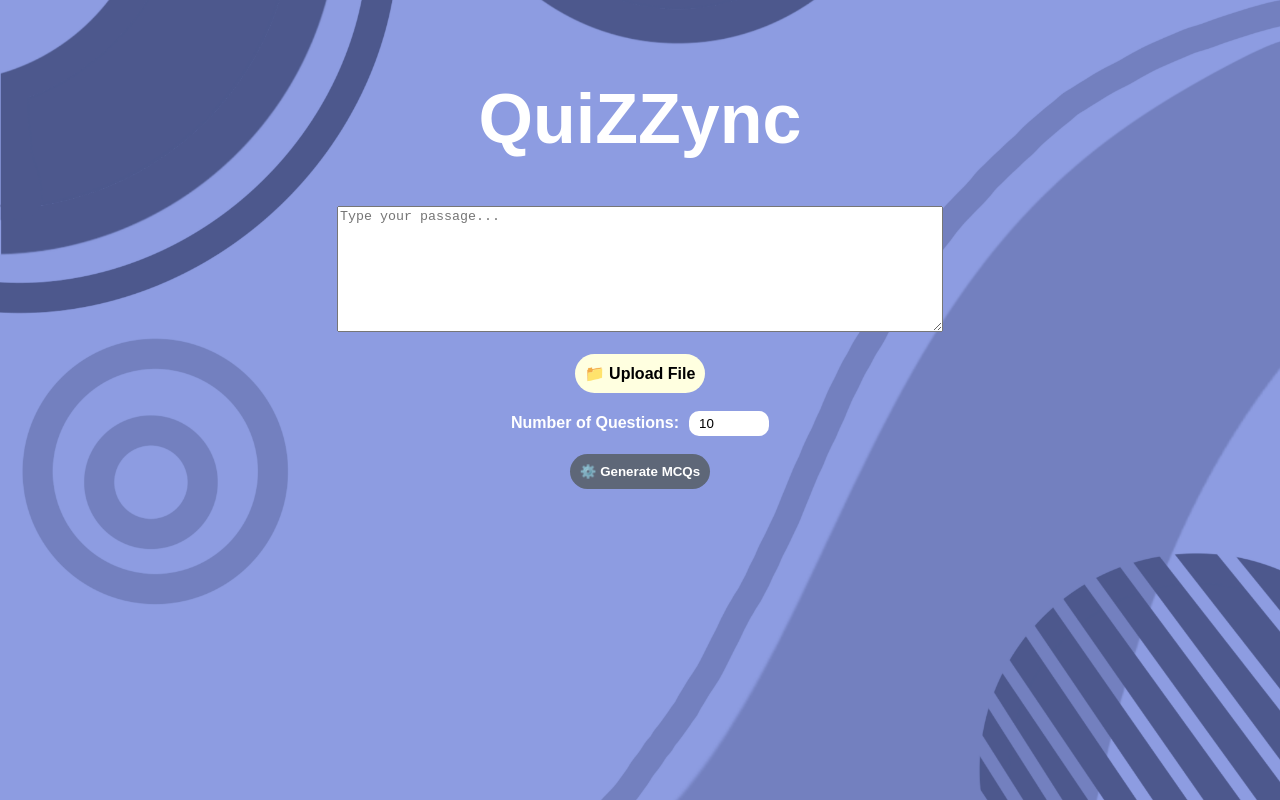
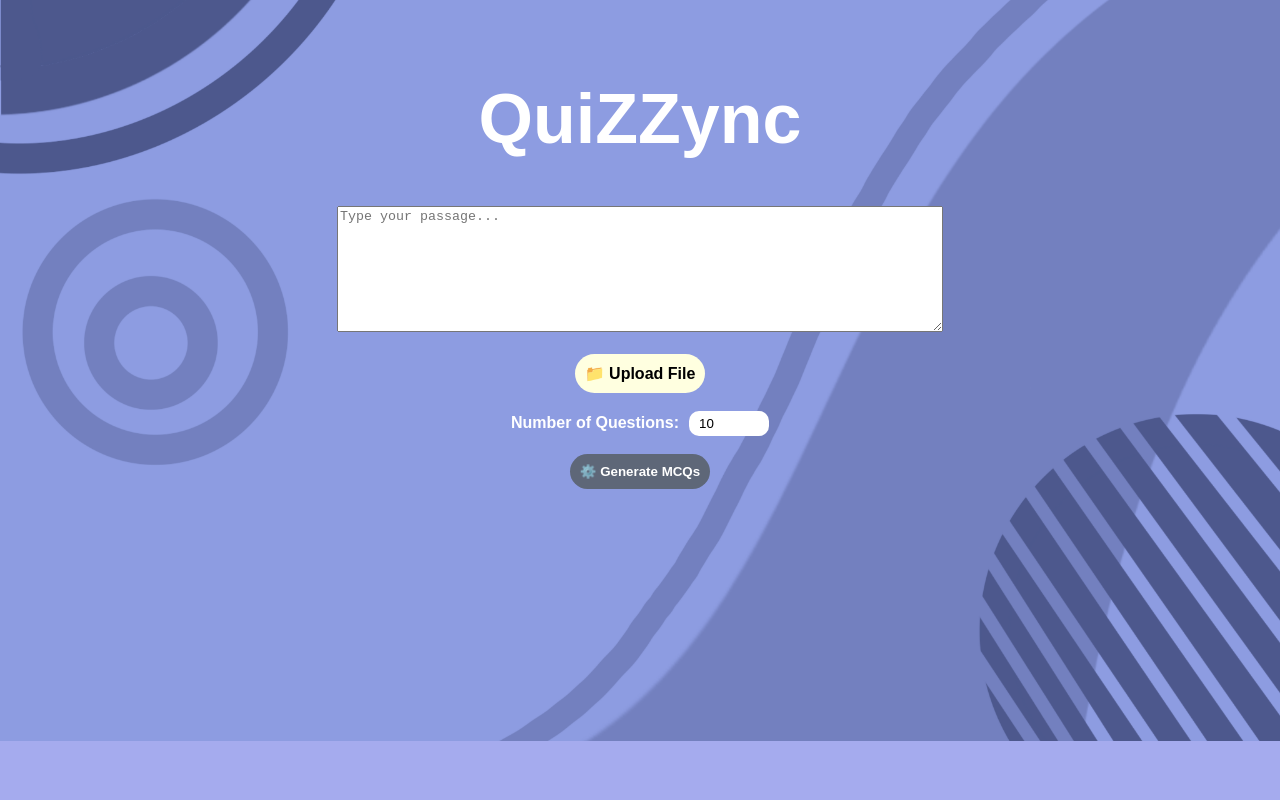
Before and after one commit to D-Vika-shan/QuiZZync, a React (Create React App) app: page / in a window 1280 px wide. Built offline with nearby package versions, Linux system fonts and the light colour scheme; no server answers.

Commit message:
resize bg

```diff
--- a/src/index.css
+++ b/src/index.css
@@ -4,8 +4,7 @@ body {
   background-size: cover;
   background-repeat: no-repeat;
   background-position: center;
-  min-height: 100vh;
-  width: 100%;
+  height: 100%;
   margin: 0;
   font-family: sans-serif;
   -webkit-font-smoothing: antialiased;
```
